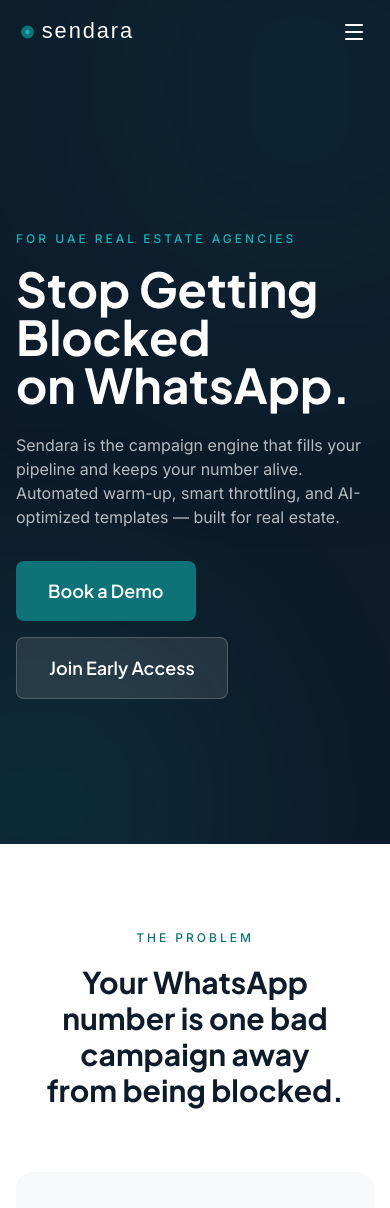
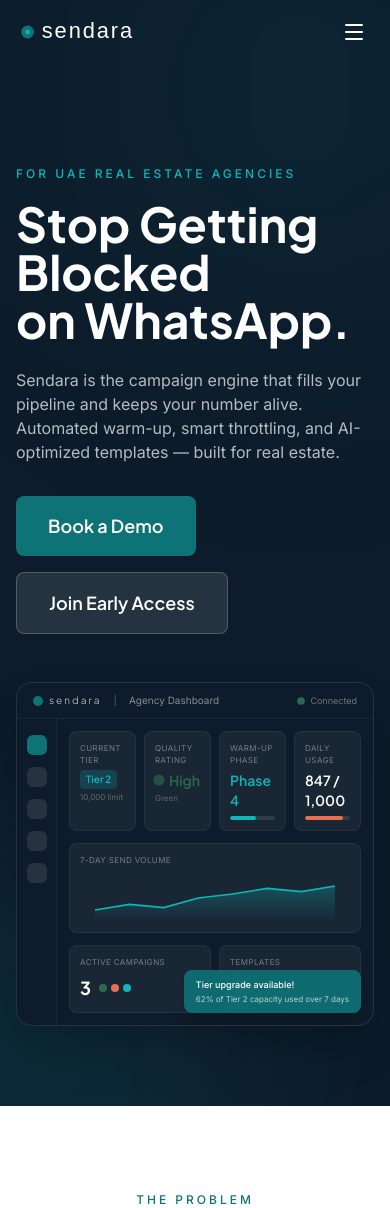
Before and after one commit to corporate-keyboard/sendara-marketing, a Next.js app: page / in a window 390 px wide. Shown: the top 1208 px of the page. Built offline with nearby package versions, Linux system fonts and the light colour scheme.

Commit message:
fix: show DashboardMockup on mobile in Hero section
Removed hidden lg:block so the dashboard wireframe renders on all screen sizes.

```diff
--- a/src/components/sections/Hero.tsx
+++ b/src/components/sections/Hero.tsx
@@ -47,7 +47,7 @@
             initial={{ opacity: 0, x: 30 }}
             animate={{ opacity: 1, x: 0 }}
             transition={{ duration: 0.6, delay: 0.2 }}
-            className="hidden lg:block"
+            className="lg:block"
           >
             <DashboardMockup />
           </motion.div>
```
